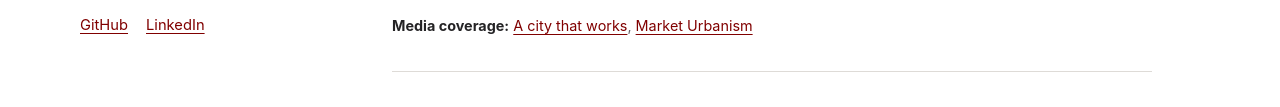
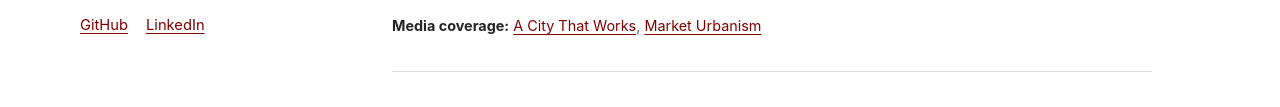
Before and after one commit to JacobHerbstman/jacobherbstman.github.io, a plain HTML site: page research.html in a window 1280 px wide. Shown: the part 494-601 px from the top of the page. Drawn offline with Linux system fonts and the light colour scheme.

Commit message:
Capitalize A City That Works

```diff
--- a/research.html
+++ b/research.html
@@ -69,7 +69,7 @@
             </p>
             <p class="media-coverage">
               <span>Media coverage:</span>
-              <a href="https://citythatworks.substack.com/p/quantifying-the-cost-of-aldermanic">A city that works</a>,
+              <a href="https://citythatworks.substack.com/p/quantifying-the-cost-of-aldermanic">A City That Works</a>,
               <a href="https://marketurbanism.com/2026/10/20/hot-takes-pensees-uea2026/">Market Urbanism</a>
             </p>
           </article>
```
